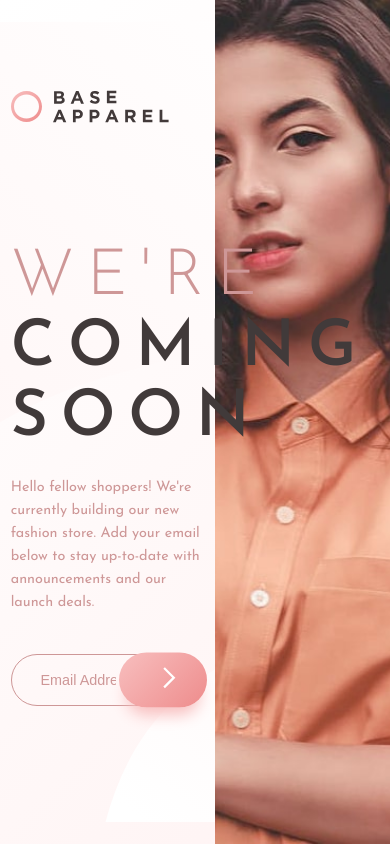
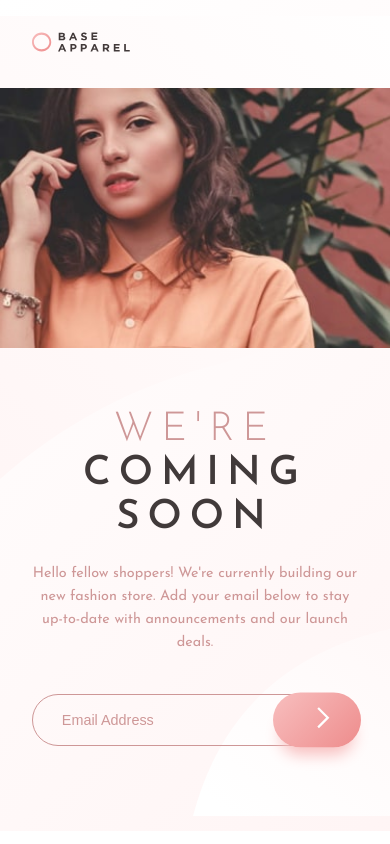
Before and after one commit to ishantbhurani/Base-Apparel-coming-soon-page, a plain HTML site: page index.html in a window 390 px wide. Drawn offline with Linux system fonts and the light colour scheme.

Commit message:
Added responsiveness with media queries

```diff
--- a/style.css
+++ b/style.css
@@ -183,3 +183,73 @@ main {
 .subscription-form.error + .error-msg {
   visibility: visible;
 }
+
+@media screen and (max-width: 768px) {
+  .title {
+    font-size: 3em;
+  }
+}
+
+@media screen and (max-width: 530px) {
+  body {
+    flex-direction: column;
+  }
+
+  .full-img-wrapper {
+    display: none;
+  }
+
+  .content {
+    width: 100%;
+  }
+
+  header {
+    height: auto;
+  }
+
+  .container {
+    padding: 2em 0;
+  }
+
+  header .container {
+    justify-content: center;
+  }
+
+  .logo-wrapper {
+    width: 25vw;
+  }
+
+  .logo-wrapper img {
+    width: 100%;
+  }
+
+  .hero-mobile-img-wrapper {
+    display: block;
+  }
+
+  .hero-mobile-img-wrapper img {
+    width: 100%;
+  }
+
+  main {
+    height: auto;
+    text-align: center;
+    margin-top: 1.5em;
+    margin-bottom: 2em;
+  }
+
+  .error-msg {
+    text-align: left;
+  }
+}
+
+@media screen and (max-width: 400px) {
+  .title {
+    font-size: 2.5em;
+  }
+
+  .container {
+    width: 100%;
+    padding: 2em;
+  }
+}
```
